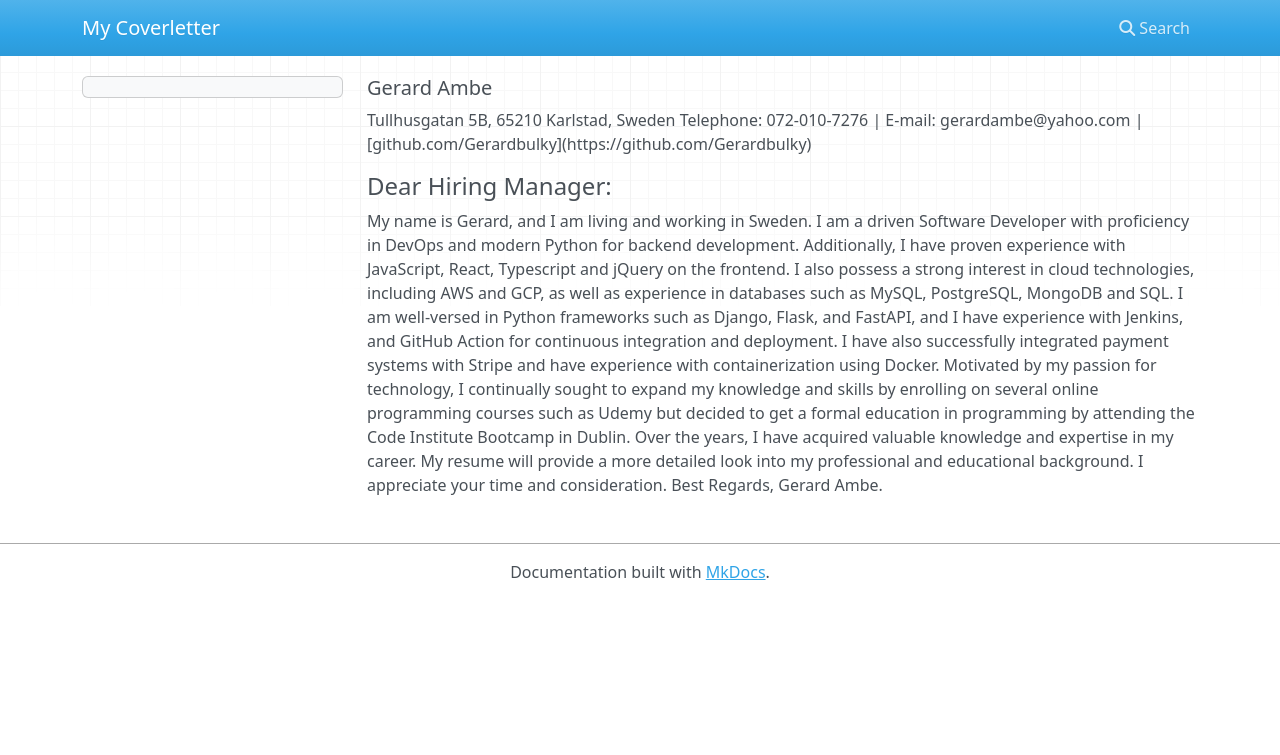
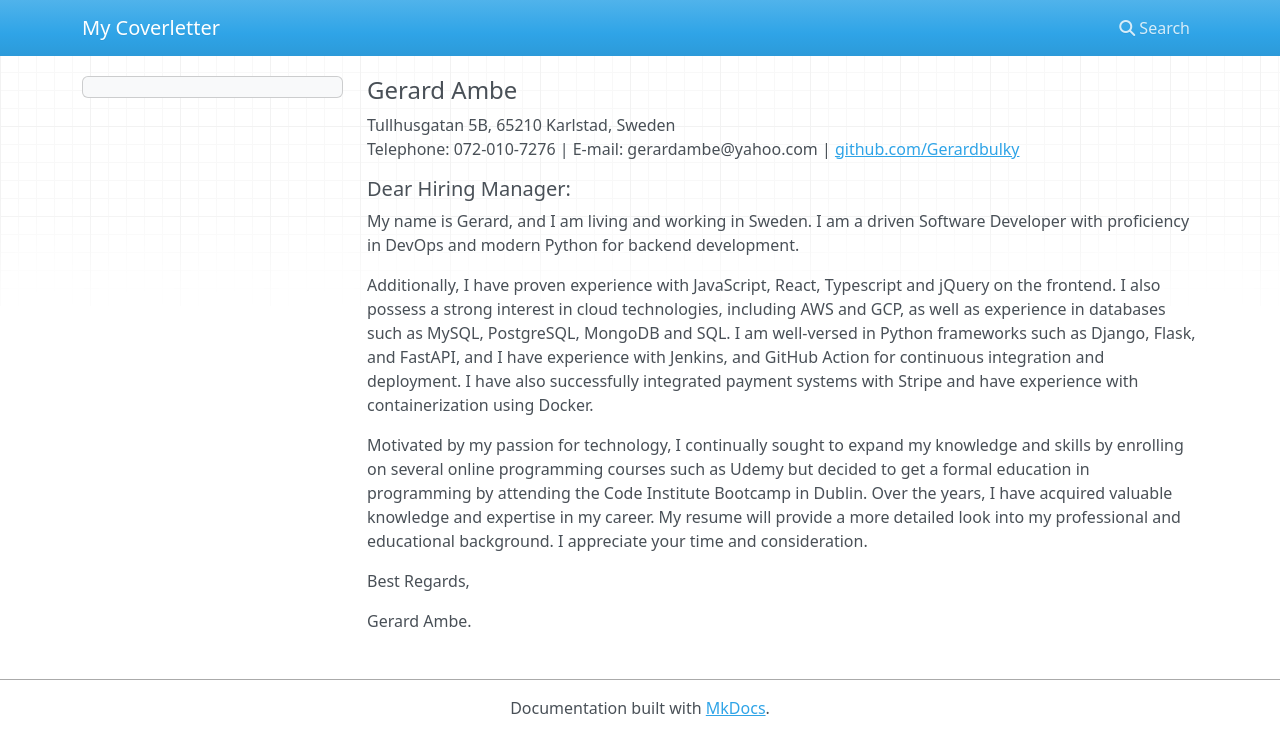
Before and after one commit to Gerardbulky/coverletter, an MkDocs documentation site: the page built from docs/index.md, in a window 1280 px wide. Shown: the top 755 px of the page. Built offline with MkDocs 1.6.1, drawn with Linux system fonts in a browser that asks for light colours; nearby versions of some CDN libraries.

Commit message:
Update index.md

```diff
--- a/docs/index.md
+++ b/docs/index.md
@@ -1,11 +1,12 @@
 
-#####**Gerard Ambe**
-<p>Tullhusgatan 5B, 65210 Karlstad, Sweden
-Telephone: 072-010-7276 | E-mail: gerardambe@yahoo.com | [github.com/Gerardbulky](https://github.com/Gerardbulky)</p>
+####**Gerard Ambe**
+Tullhusgatan 5B, 65210 Karlstad, Sweden
+Telephone: 072-010-7276 | E-mail: gerardambe@yahoo.com | [github.com/Gerardbulky](https://github.com/Gerardbulky)
 
-<h4> Dear Hiring Manager:</h4>
 
-<p>My name is Gerard, and I am living and working in Sweden. I am a driven Software Developer with proficiency in DevOps and modern Python for backend development.
+#####**Dear Hiring Manager:**
+
+My name is Gerard, and I am living and working in Sweden. I am a driven Software Developer with proficiency in DevOps and modern Python for backend development.
 
 Additionally, I have proven experience with JavaScript, React, Typescript and jQuery on the frontend. I also possess a strong interest in cloud technologies, including AWS and GCP, as well as experience in databases such as MySQL, PostgreSQL, MongoDB and SQL. I am well-versed in Python frameworks such as Django, Flask, and FastAPI, and I have experience with Jenkins, and GitHub Action for continuous integration and deployment. I have also successfully integrated payment systems with Stripe and have experience with containerization using Docker.
 
@@ -14,4 +15,4 @@ My resume will provide a more detailed look into my professional and educational
 
 Best Regards,
 
-Gerard Ambe.</p>
+Gerard Ambe.
```
